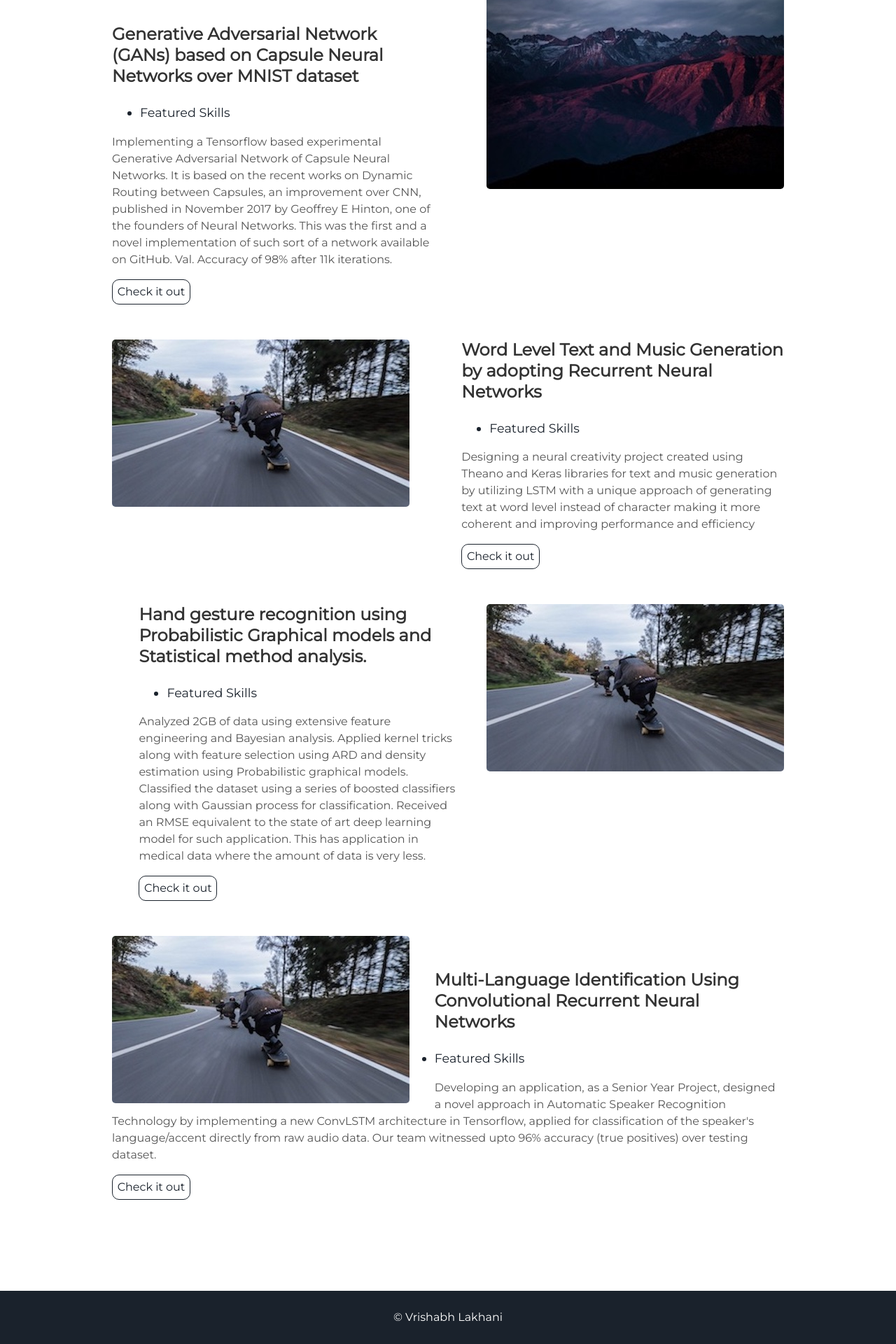
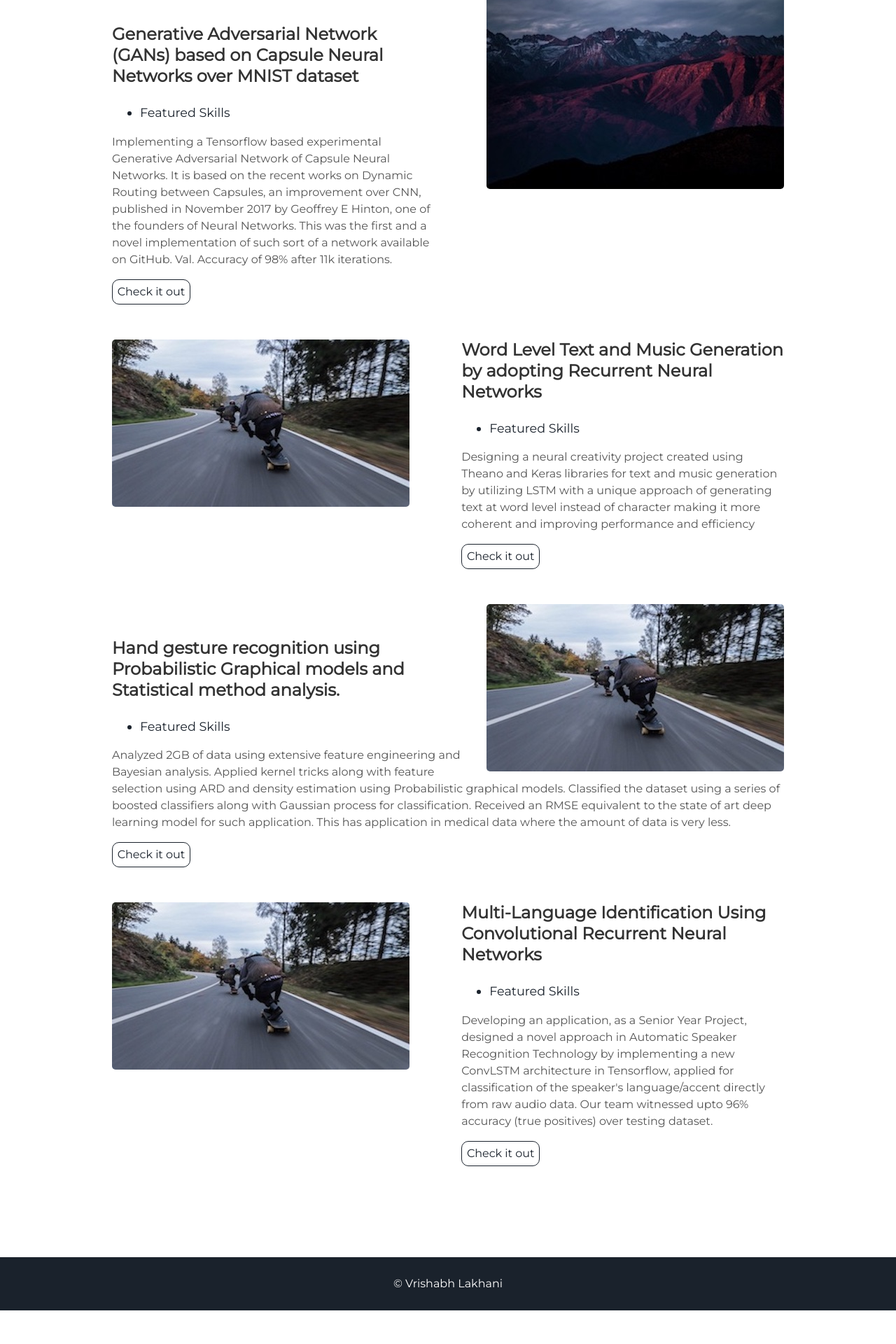
Before and after one commit to vlraik/vlraik.github.io, a Jekyll site: the page built from index.html, in a window 1280 px wide. Shown: the part 1905-3825 px from the top of the page at 70% size. Built offline with Jekyll 4.4.1, drawn with Linux system fonts in a browser that asks for light colours; after the commit the page ends 3777 px from its top, so only the background shows below that.

Commit message:
4th commit

```diff
--- a/_includes/projects.html
+++ b/_includes/projects.html
@@ -31,7 +31,7 @@
   <div class="images-right">
     <img alt="mountains" src="{{ "/assets/img/skate.jpg" | prepend: site.baseurl }}" />
   </div>
-  <div class="contents-right">
+  <div class="contents-left">
     <h3> Hand gesture recognition using Probabilistic Graphical models and Statistical method analysis.  </h3>
     <ul>
       <li> Featured Skills</li>
@@ -44,7 +44,7 @@
   <div class="images-left">
     <img alt="mountains" src="{{ "/assets/img/skate.jpg" | prepend: site.baseurl }}" />
   </div>
-  <div class="contents-left">
+  <div class="contents-right">
     <h3> Multi-Language Identification Using Convolutional Recurrent Neural Networks </h3>
     <ul>
       <li> Featured Skills</li>
```
